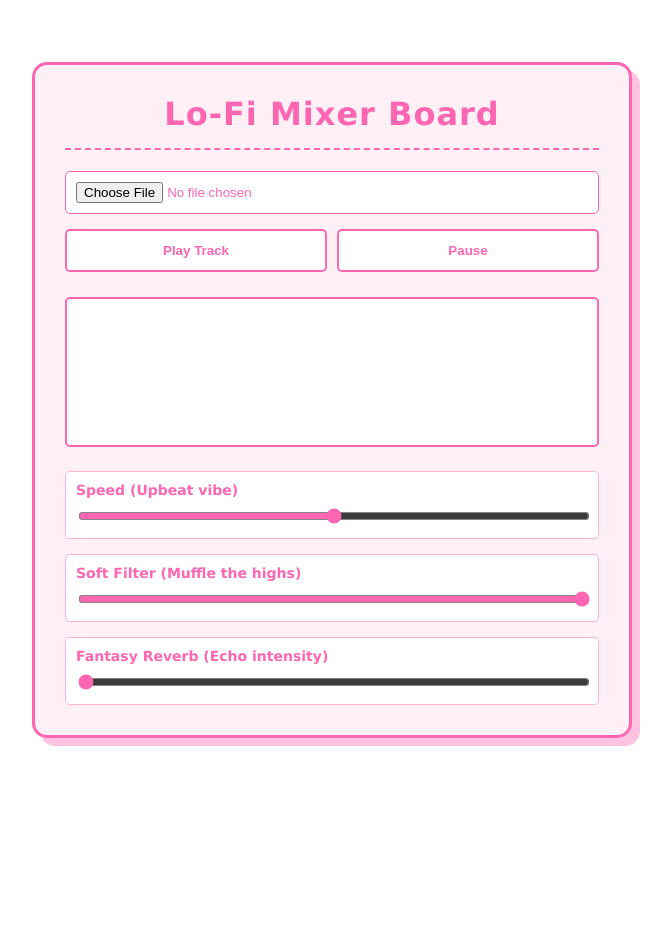
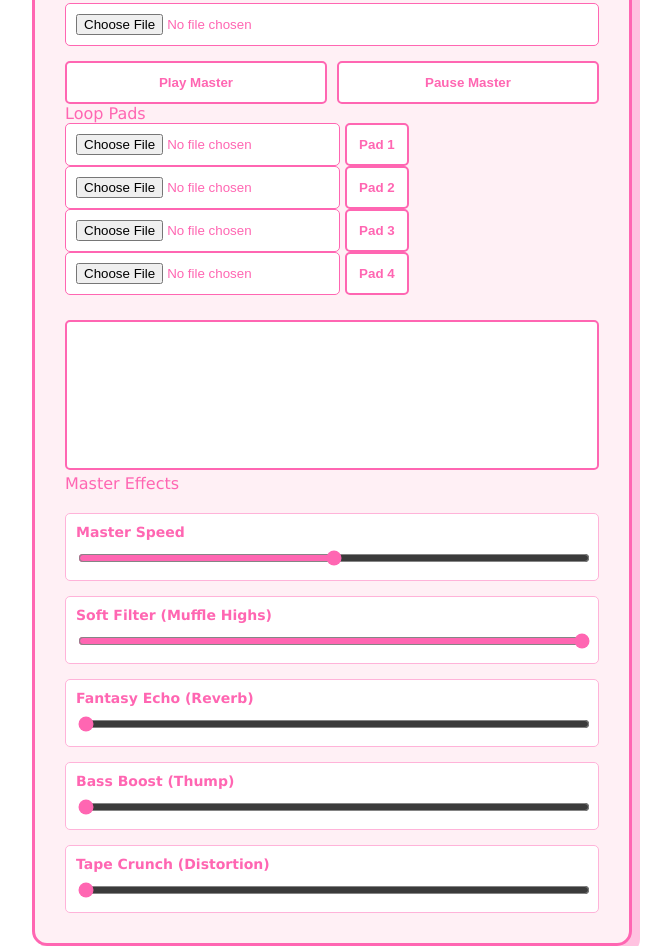
Before and after one commit to lottiedotcom/beep, a plain HTML site: page index.html in a window 1280 px wide. Shown: the whole page, without its empty margins (308-979 px from the left). Before the commit the page ends 800 px from the top, so only its background shows below. Drawn offline with Linux system fonts and the light colour scheme.

Commit message:
Update index.html

```diff
--- a/index.html
+++ b/index.html
@@ -3,38 +3,72 @@
 <head>
     <meta charset="UTF-8">
     <meta name="viewport" content="width=device-width, initial-scale=1.0">
-    <title>Lo-Fi Live Mixer</title>
+    <title>Lo-Fi Loop Board & Mixer</title>
     <link rel="stylesheet" href="style.css">
 </head>
 <body>
 
     <div class="mixer-board">
-        <h1>Lo-Fi Mixer Board</h1>
+        <h1>Lo-Fi Loop Board</h1>
 
+        <div class="section-title">Main Master Track</div>
         <div class="controls">
             <input type="file" id="audio-upload" accept="audio/*">
             <audio id="audio-player" loop></audio>
 
             <div class="buttons">
-                <button id="play-btn">Play Track</button>
-                <button id="pause-btn">Pause</button>
+                <button id="play-btn">Play Master</button>
+                <button id="pause-btn">Pause Master</button>
+            </div>
+        </div>
+
+        <div class="section-title">Loop Pads</div>
+        <div class="loop-grid">
+            <div class="loop-pad">
+                <input type="file" id="pad1-upload" accept="audio/*" class="pad-upload">
+                <button id="pad1-btn" class="pad-btn">Pad 1</button>
+                <audio id="pad1-audio" loop></audio>
+            </div>
+            <div class="loop-pad">
+                <input type="file" id="pad2-upload" accept="audio/*" class="pad-upload">
+                <button id="pad2-btn" class="pad-btn">Pad 2</button>
+                <audio id="pad2-audio" loop></audio>
+            </div>
+            <div class="loop-pad">
+                <input type="file" id="pad3-upload" accept="audio/*" class="pad-upload">
+                <button id="pad3-btn" class="pad-btn">Pad 3</button>
+                <audio id="pad3-audio" loop></audio>
+            </div>
+            <div class="loop-pad">
+                <input type="file" id="pad4-upload" accept="audio/*" class="pad-upload">
+                <button id="pad4-btn" class="pad-btn">Pad 4</button>
+                <audio id="pad4-audio" loop></audio>
             </div>
         </div>
 
         <canvas id="visualizer"></canvas>
 
+        <div class="section-title">Master Effects</div>
         <div class="sliders">
             <div class="slider-group">
-                <label>Speed (Upbeat vibe)</label>
+                <label>Master Speed</label>
                 <input type="range" id="speed-slider" min="0.5" max="1.5" step="0.05" value="1">
             </div>
             <div class="slider-group">
-                <label>Soft Filter (Muffle the highs)</label>
+                <label>Soft Filter (Muffle Highs)</label>
                 <input type="range" id="filter-slider" min="500" max="20000" step="100" value="20000">
             </div>
             <div class="slider-group">
-                <label>Fantasy Reverb (Echo intensity)</label>
+                <label>Fantasy Echo (Reverb)</label>
                 <input type="range" id="reverb-slider" min="0" max="0.8" step="0.05" value="0">
+            </div>
+            <div class="slider-group">
+                <label>Bass Boost (Thump)</label>
+                <input type="range" id="bass-slider" min="0" max="20" step="1" value="0">
+            </div>
+            <div class="slider-group">
+                <label>Tape Crunch (Distortion)</label>
+                <input type="range" id="crunch-slider" min="0" max="100" step="1" value="0">
             </div>
         </div>
     </div>
```
